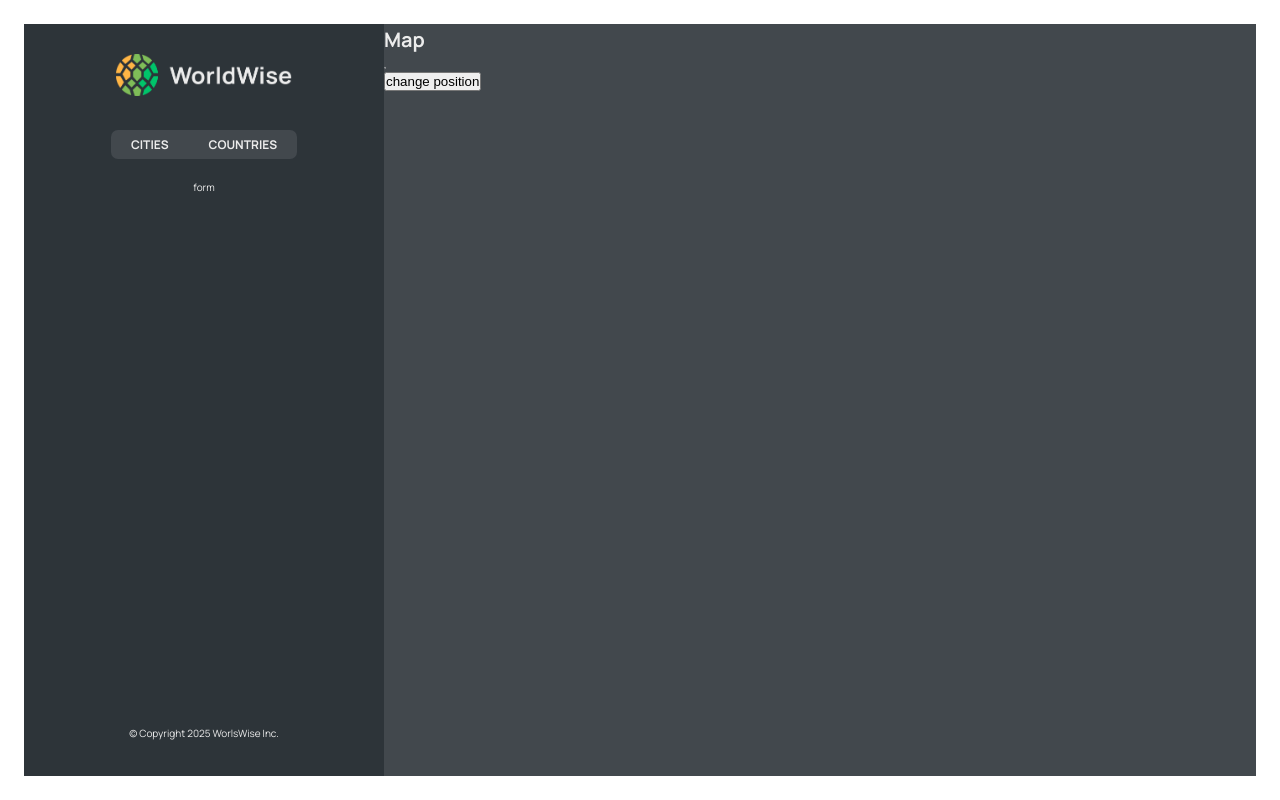
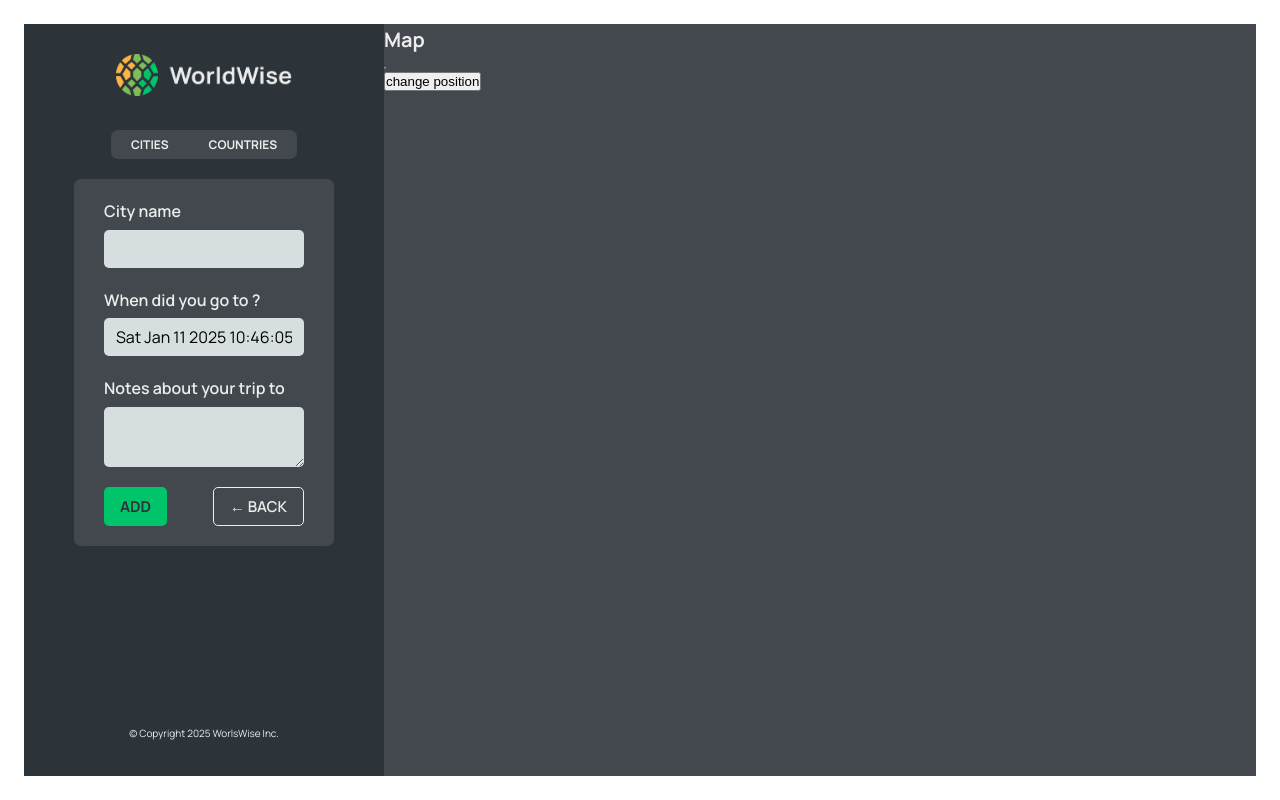
Before and after one commit to pejhvaman/mapist, a React (Vite) app: page /app/form in a window 1280 px wide. Built offline with nearby package versions, Linux system fonts and the light colour scheme; data requests are answered from the project's data file.

Commit message:
Added: navigation programmatically

```diff
--- a/src/App.jsx
+++ b/src/App.jsx
@@ -1,5 +1,5 @@
 import { useEffect, useState } from "react";
-import { BrowserRouter, Route, Routes } from "react-router-dom";
+import { BrowserRouter, Navigate, Route, Routes } from "react-router-dom";
 
 import HomePage from "./pages/HomePage";
 import Pricing from "./pages/Pricing";
@@ -10,6 +10,7 @@
 import CityList from "./components/CityList";
 import CountryList from "./components/CountryList";
 import City from "./components/City";
+import Form from "./components/Form";
 
 const BASE_URL = "http://localhost:5000";
 
@@ -42,10 +43,7 @@
         <Route path="pricing" element={<Pricing />} />
         <Route path="login" element={<Login />} />
         <Route path="app" element={<AppLayout />}>
-          <Route
-            index
-            element={<CityList cities={cities} isLoading={isLoading} />}
-          />
+          <Route index element={<Navigate replace to="cities" />} />
           <Route
             path="cities"
             element={<CityList cities={cities} isLoading={isLoading} />}
@@ -55,7 +53,7 @@
             path="countries"
             element={<CountryList cities={cities} isLoading={isLoading} />}
           />
-          <Route path="form" element={<p>form</p>} />
+          <Route path="form" element={<Form />} />
         </Route>
         <Route path="*" element={<PageNotFound />} />
       </Routes>
--- /dev/null
+++ b/src/components/Button.jsx
@@ -0,0 +1,12 @@
+/* eslint-disable react/prop-types */
+import styles from "./Button.module.css";
+
+function Button({ children, onClick, type }) {
+  return (
+    <button onClick={onClick} className={`${styles.btn} ${styles[type]}`}>
+      {children}
+    </button>
+  );
+}
+
+export default Button;
--- a/src/components/Form.jsx
+++ b/src/components/Form.jsx
@@ -4,17 +4,22 @@
 
 import styles from "./Form.module.css";
 
-export function convertToEmoji(countryCode) {
-  const codePoints = countryCode
-    .toUpperCase()
-    .split("")
-    .map((char) => 127397 + char.charCodeAt());
-  return String.fromCodePoint(...codePoints);
-}
+import Button from "./Button";
+import { useNavigate } from "react-router-dom";
+
+// export function convertToEmoji(countryCode) {
+//   const codePoints = countryCode
+//     .toUpperCase()
+//     .split("")
+//     .map((char) => 127397 + char.charCodeAt());
+//   return String.fromCodePoint(...codePoints);
+// }
 
 function Form() {
+  const navigate = useNavigate();
+
   const [cityName, setCityName] = useState("");
-  const [country, setCountry] = useState("");
+  // const [country, setCountry] = useState("");
   const [date, setDate] = useState(new Date());
   const [notes, setNotes] = useState("");
 
@@ -49,8 +54,16 @@
       </div>
 
       <div className={styles.buttons}>
-        <button>Add</button>
-        <button>&larr; Back</button>
+        <Button type="primary">Add</Button>
+        <Button
+          type="back"
+          onClick={(e) => {
+            e.preventDefault();
+            navigate(-1);
+          }}
+        >
+          &larr; Back
+        </Button>
       </div>
     </form>
   );
--- a/src/components/Map.jsx
+++ b/src/components/Map.jsx
@@ -1,14 +1,16 @@
-import { useSearchParams } from "react-router-dom";
+import { useNavigate, useSearchParams } from "react-router-dom";
 import styles from "./Map.module.css";
 
 function Map() {
+  const navigate = useNavigate();
+
   const [searchParams, setSearchParams] = useSearchParams();
 
   const lat = searchParams.get("lat");
   const lng = searchParams.get("lng");
 
   return (
-    <div className={styles.mapContainer}>
+    <div className={styles.mapContainer} onClick={() => navigate("form")}>
       <h1>Map</h1>
       <p>
         {lat}, {lng}
```
